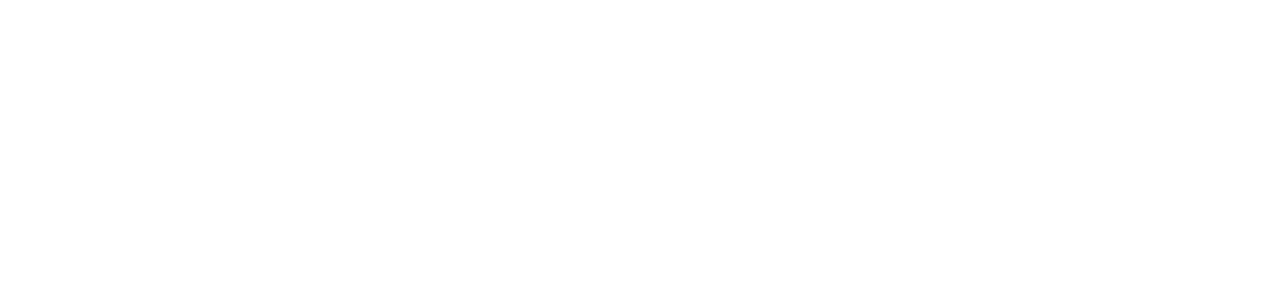
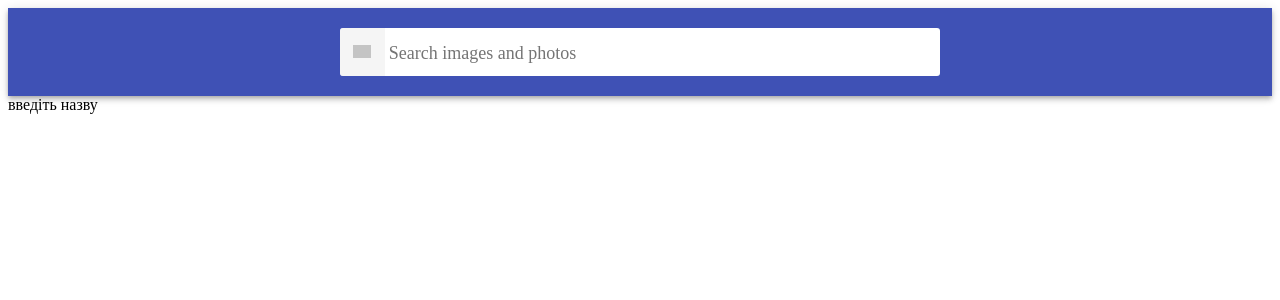
Before and after one commit to Svitlana-Ilnytska/goit-react-hw-03-image-finder, a React (Create React App) app: page / in a window 1280 px wide. Shown: the top 300 px of the page. Built offline with nearby package versions, Linux system fonts and the light colour scheme; grey boxes are pictures that could not be loaded.

Commit message:
added components

```diff
--- a/src/App.js
+++ b/src/App.js
@@ -1,10 +1,22 @@
+import React, { Component } from "react";
+import Searchbar from "./components/Searchbar/Searchbar";
+import ImageGalleryItem from "./components/ImageGalleryItem/ImageGalleryItem";
 
-function App() {
-  return (
-    <div className="App">
+export default class App extends Component {
+  state = {
+    imageName: "",
+  };
 
-    </div>
-  );
+  handleFormSubmit = (imageName) => {
+    this.setState({ imageName });
+  };
+
+  render() {
+    return (
+      <div>
+        <Searchbar onSubmit={this.handleFormSubmit} />
+        <ImageGalleryItem imageName={this.state.imageName} />
+      </div>
+    );
+  }
 }
-
-export default App;
--- /dev/null
+++ b/src/components/ImageGalleryItem/ImageGalleryItem.jsx
@@ -0,0 +1,67 @@
+import React, { Component } from "react";
+// import Loader from './Loader/Loader';
+// import ImageApi from '../../services/api';
+
+import css from "./ImageGalleryItem.module.css";
+
+const API_KEY = "24180904-cdf25eb395cc9b94381638218";
+const BASE_URL = "https://pixabay.com";
+export default class ImageGalleryItem extends Component {
+  state = {
+    image: null,
+    loading: false,
+    // error: null,
+    status: "idle",
+  };
+
+  componentDidUpdate(prevProps, prevState) {
+    const prevName = prevProps.imageName;
+    const nextName = this.props.imageName;
+
+    if (prevName !== nextName) {
+      this.setState({ status: "pending" });
+
+      this.setState({ loading: true });
+      fetch(
+        `${BASE_URL}/api/?image_type=photo&orientation=horizontal&q=${nextName}&page=1&per_page=12&key=${API_KEY}`
+      )
+        .then((res) => res.json())
+        .then((image) => this.setState({ image }))
+        .finally(() => this.setState({ loading: false }));
+
+      //  ImageApi
+      //  .fetchImages(nextName)
+      //  .then(image => this.setState ({image, status:'resolved'}));
+      //  .catch(error => this.setState({error, status:'rejected'}))
+    }
+  }
+
+  render() {
+    const { image, loading } = this.state;
+    const { imageName } = this.props;
+
+    // if(status === 'idle') {
+    //     return <div>Введіть щось</div>
+    // }
+
+    // // ша(іефегі === 'pending') {
+    // //     return <Loader  />
+    // // }
+    return (
+      <div>
+        {loading && <div> Йде загрузка...</div>}
+        {/* <div> {this.props.imageName}</div> */}
+        {!imageName && <div>введіть назву</div>}
+        {image && (
+        //   <li className={css.imageGalleryItem }>
+            <img
+              src={image.hits.webformatURL}
+              alt={image.hits.tags}
+              className={css.image}
+            />
+        //   </li>
+        )}
+      </div>
+    );
+  }
+}
--- /dev/null
+++ b/src/components/ImageGalleryItem/ImageGalleryItem.module.css
@@ -0,0 +1,12 @@
+.imageGalleryItem {
+  border-radius: 2px;
+  box-shadow: 0px 1px 3px 0px rgba(0, 0, 0, 0.2),
+    0px 1px 1px 0px rgba(0, 0, 0, 0.14), 0px 2px 1px -1px rgba(0, 0, 0, 0.12);
+}
+
+.image {
+  width: 100%;
+  height: 260px;
+  object-fit: cover;
+  transition: transform 250ms cubic-bezier(0.4, 0, 0.2, 1);
+}
--- /dev/null
+++ b/src/components/Searchbar/Searchbar.jsx
@@ -0,0 +1,46 @@
+import React, { Component } from "react";
+
+import css from "./Searchbar.module.css";
+
+export default class Searchbar extends Component {
+  state = {
+    imageName: "",
+  };
+
+  handleNameChange = (e) => {
+    this.setState({ imageName: e.currentTarget.value.toLowerCase() });
+  };
+
+  handleSubmit = (e) => {
+    e.preventDefault();
+
+    if (this.state.imageName.trim() === "") {
+      return console.log("введіть щось");
+    }
+
+    this.props.onSubmit(this.state.imageName);
+    this.setState({ imageName: "" });
+  };
+
+  render() {
+    return (
+      <header className={css.searchbar}>
+        <form onSubmit={this.handleSubmit} className={css.form}>
+          <button type="submit" className={css.button}>
+            <span className={css.buttonLabel}>Search</span>
+          </button>
+
+          <input
+            className={css.input}
+            type="text"
+            autocomplete="off"
+            autofocus
+            placeholder="Search images and photos"
+            value={this.state.imageName}
+            onChange={this.handleNameChange}
+          />
+        </form>
+      </header>
+    );
+  }
+}
--- /dev/null
+++ b/src/components/Searchbar/Searchbar.module.css
@@ -0,0 +1,75 @@
+.searchbar {
+    top: 0;
+    left: 0;
+    position: sticky;
+    z-index: 1100;
+    display: flex;
+    justify-content: center;
+    align-items: center;
+    min-height: 64px;
+    padding-right: 24px;
+    padding-left: 24px;
+    padding-top: 12px;
+    padding-bottom: 12px;
+    color: #fff;
+    background-color: #3f51b5;
+    box-shadow: 0px 2px 4px -1px rgba(0, 0, 0, 0.2),
+      0px 4px 5px 0px rgba(0, 0, 0, 0.14), 0px 1px 10px 0px rgba(0, 0, 0, 0.12);
+  }
+
+  .form {
+    display: flex;
+    align-items: center;
+    width: 100%;
+    max-width: 600px;
+    background-color: #fff;
+    border-radius: 3px;
+    overflow: hidden;
+  }
+
+  .button {
+    display: inline-block;
+    width: 48px;
+    height: 48px;
+    border: 0;
+    background-image: url('https://image.flaticon.com/icons/svg/149/149852.svg');
+    background-size: 40%;
+    background-repeat: no-repeat;
+    background-position: center;
+    opacity: 0.6;
+    transition: opacity 250ms cubic-bezier(0.4, 0, 0.2, 1);
+    cursor: pointer;
+    outline: none;
+  }
+
+  .button:hover {
+    opacity: 1;
+  }
+
+  .buttonLabel {
+    position: absolute;
+    width: 1px;
+    height: 1px;
+    padding: 0;
+    overflow: hidden;
+    clip: rect(0, 0, 0, 0);
+    white-space: nowrap;
+    clip-path: inset(50%);
+    border: 0;
+  }
+
+  .input {
+    display: inline-block;
+    width: 100%;
+    font: inherit;
+    font-size: 20px;
+    border: none;
+    outline: none;
+    padding-left: 4px;
+    padding-right: 4px;
+  }
+
+  .input::placeholder {
+    font: inherit;
+    font-size: 18px;
+  }
--- /dev/null
+++ b/src/services/api.js
@@ -0,0 +1,20 @@
+const API_KEY = "24180904-cdf25eb395cc9b94381638218";
+const BASE_URL = "https://pixabay.com";
+
+function fetchImages(image) {
+  return fetch(
+    `${BASE_URL}/api/?image_type=photo&orientation=horizontal&q=${this.props.imageName}&page=${this.page}&per_page=12&key=${API_KEY}`
+  ).then((response) => {
+    if (response.ok) {
+      return response.json();
+    }
+
+    return Promise.reject(new Error(`Error`));
+  });
+}
+
+const api = {
+  fetchImages,
+};
+
+export default api;
```
Also changed, not shown: src/components/ImageGallery/ImageGallery.jsx (added, +29 -0 lines).
